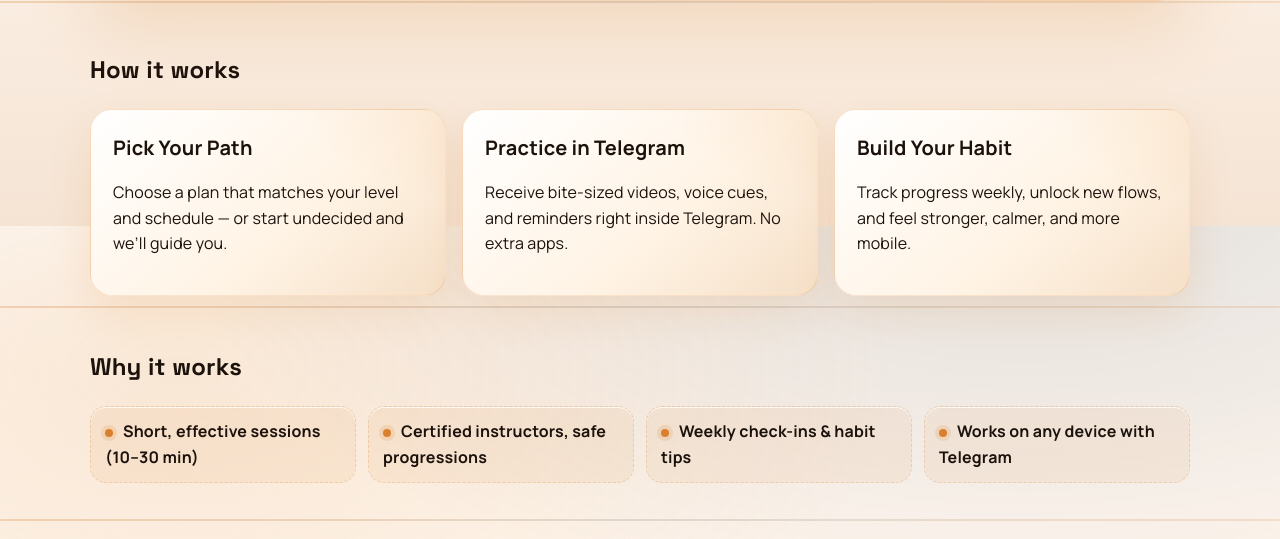
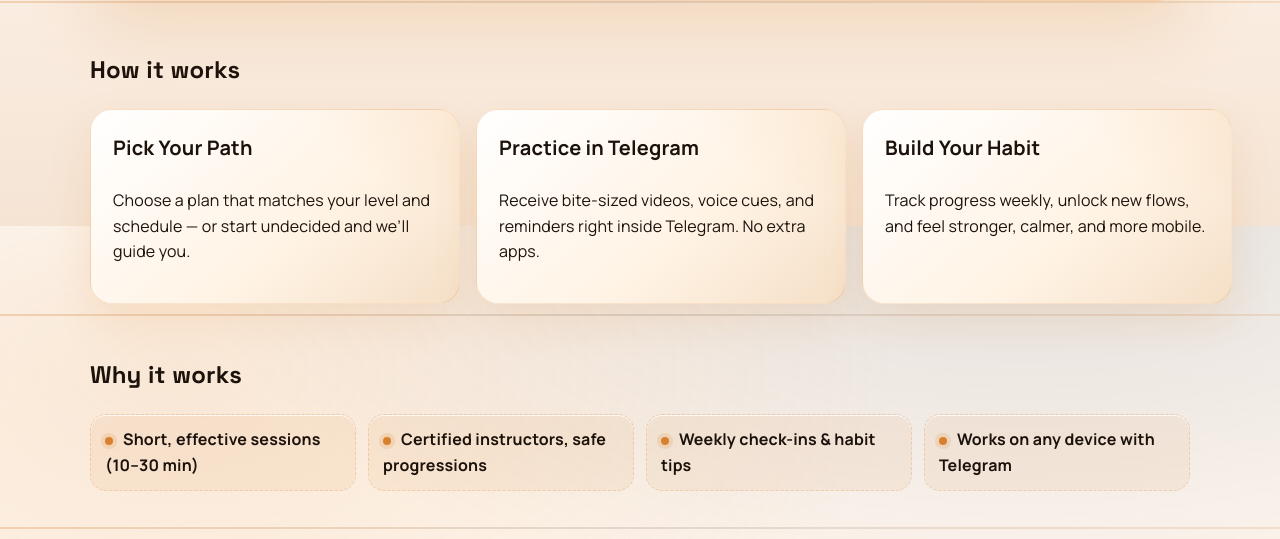
Before and after one commit to politifan/Yoga_Flow, a FastAPI app: page / in a window 1280 px wide. Shown: the part 574-1113 px from the top of the page. Run offline with FastAPI, Linux system fonts and the light colour scheme.

Commit message:
hotfix (card styles): поправки в картах

```diff
--- a/static/css/base.css
+++ b/static/css/base.css
@@ -145,6 +145,8 @@ main{ min-height: 70vh; position:relative; z-index:1; }
 }
 
 .card{
+  display: flex;
+  flex-direction: column;
   position:relative;
   background: linear-gradient(140deg, #ffffff 0%, #fff3e4 60%, #f5dfc7 100%);
   color:var(--ink);
@@ -153,6 +155,7 @@ main{ min-height: 70vh; position:relative; z-index:1; }
   box-shadow: 0 18px 40px rgba(217,128,46,.14);
   border:1px solid rgba(217,128,46,.16);
   overflow:hidden;
+  width: 370px;
 }
 .card::after{
   content:"";
--- a/templates/partials/pricing_cards.html
+++ b/templates/partials/pricing_cards.html
@@ -15,6 +15,7 @@
       data-plan-trigger
       data-plan-id="{{ p.id }}"
       data-plan-name="{{ p.name }}"
+      style="height: 50px;"
     >
       Choose Plan
     </button>
```
